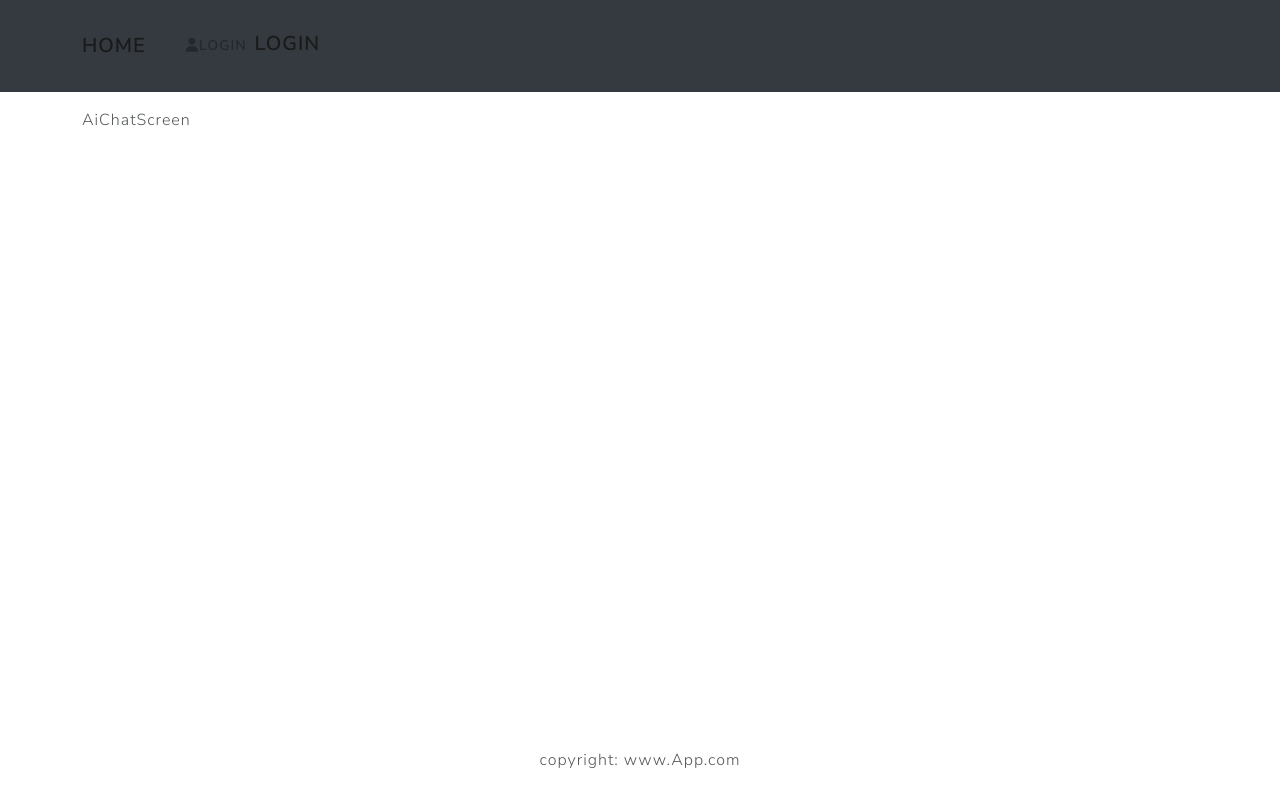
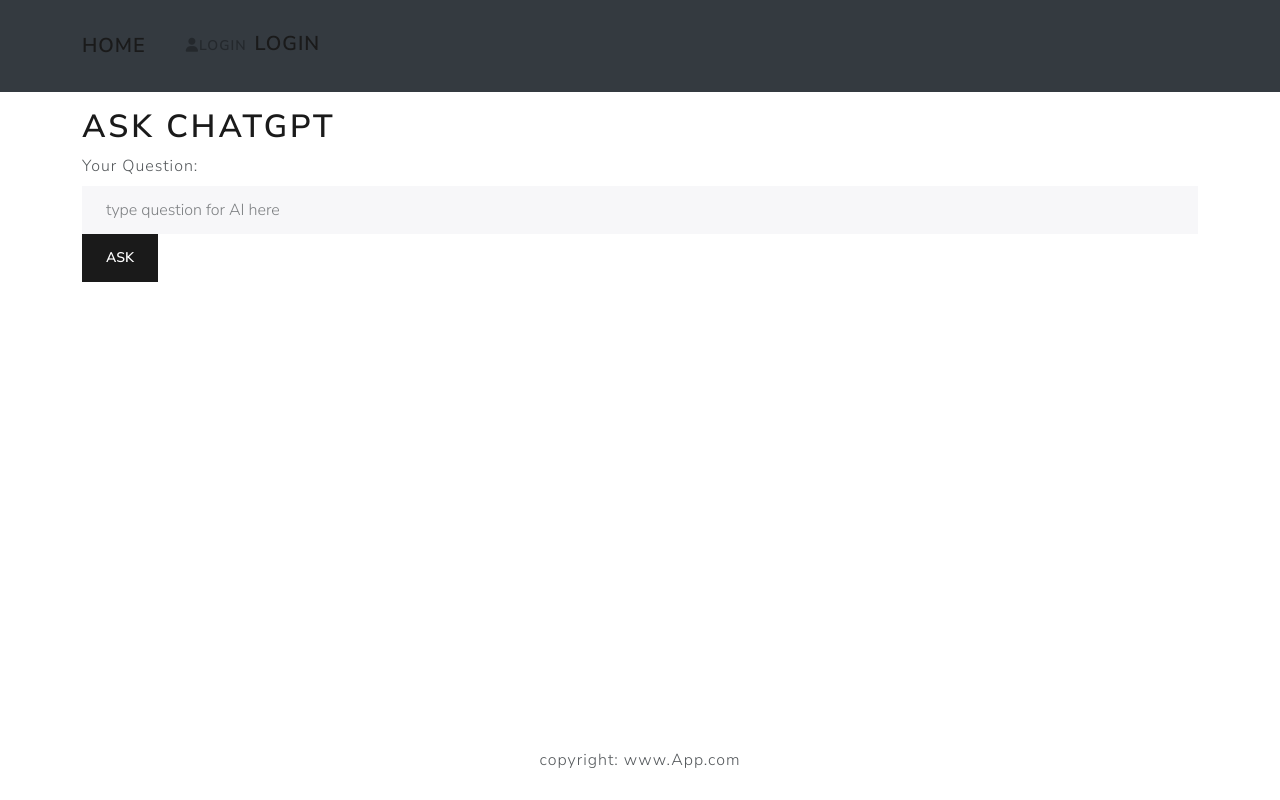
Before and after one commit to pavlicic1marko/assistant--webapp, a React (Create React App) app: page /ai-chat in a window 1280 px wide. Built offline with nearby package versions, Linux system fonts and the light colour scheme.

Commit message:
adding basic form

```diff
--- a/src/screens/AiChatScreen.js
+++ b/src/screens/AiChatScreen.js
@@ -1,8 +1,34 @@
-import React from 'react'
+import React, { useState, submitHandler } from 'react'
+import { Form, Button } from 'react-bootstrap'
+
 
 function AiChatScreen() {
+
+  const [question, setQuestion] = useState('')
+
+
   return (
-    <div>AiChatScreen</div>
+    <div>
+            <h1>Ask ChatGPT</h1>
+            <Form onSubmit={submitHandler}>
+
+                <Form.Group controlId='email'>
+                    <Form.Label>Your Question:</Form.Label>
+                    <Form.Control
+                        type='text'
+                        placeholder='type question for AI here'
+                        value={question}
+                        onChange={(e) => setQuestion(e.target.value)}
+                    >
+                    </Form.Control>
+                </Form.Group>
+
+
+                <Button type='submit' variant='primary'>
+                    ASK
+                </Button>
+            </Form>
+    </div>
   )
 }
 
```
